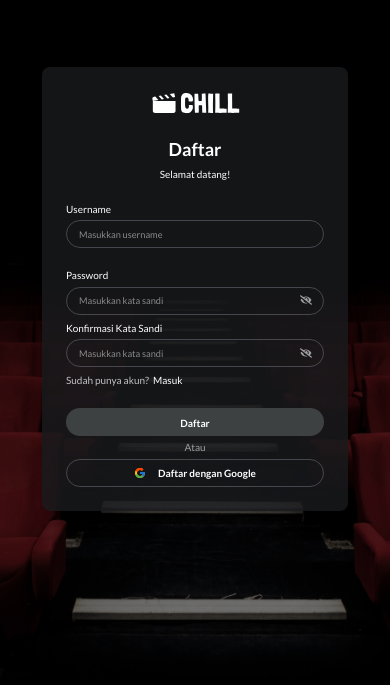
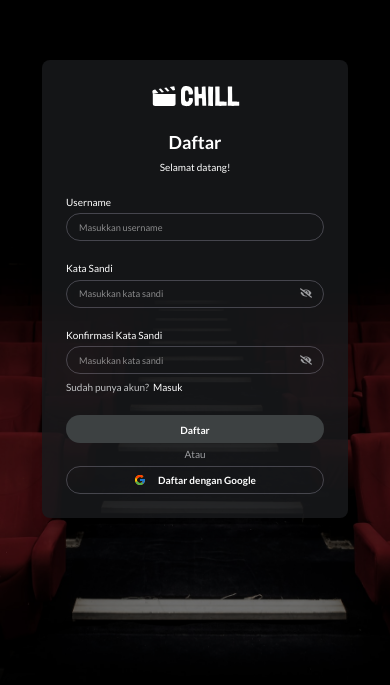
Before and after one commit to YusupBudiman/chill-movie-react, a React (Vite) app: page /chill-movie-react/register in a window 390 px wide. Shown: the part 133-818 px from the top of the page. Built offline with nearby package versions, Linux system fonts and the light colour scheme; a web font is replaced by a local one.

Commit message:
local server

```diff
--- a/db.json
+++ b/db.json
@@ -22,6 +22,16 @@
       "id": "45bb",
       "username": "nana",
       "password": "123"
+    },
+    {
+      "id": "44d0",
+      "username": "nini",
+      "password": "123"
+    },
+    {
+      "id": "6e59",
+      "username": "sasa",
+      "password": "123"
     }
   ]
 }
--- a/src/components/auth/RegisterForm.jsx
+++ b/src/components/auth/RegisterForm.jsx
@@ -85,12 +85,12 @@
         </div>
 
         {/* Input Password */}
-        <div className="flex flex-col mb-1.5 gap-0.75 md:gap-1.5 md:mb-[37px]">
+        <div className="flex flex-col mb-5 gap-0.75 md:gap-1.5 md:mb-[37px]">
           <label
             htmlFor="password"
             className="block text-[10px] font-medium md:text-lg "
           >
-            Password
+            Kata Sandi
           </label>
           <div className="relative">
             <input
--- a/vite.config.js
+++ b/vite.config.js
@@ -4,5 +4,5 @@
 
 export default defineConfig({
   plugins: [react(), tailwindcss()],
-  base: "/chill-movie-react/",
+  base: "/chill-movie-react",
 });
```
